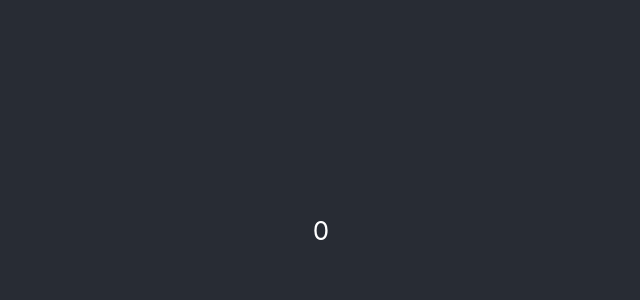
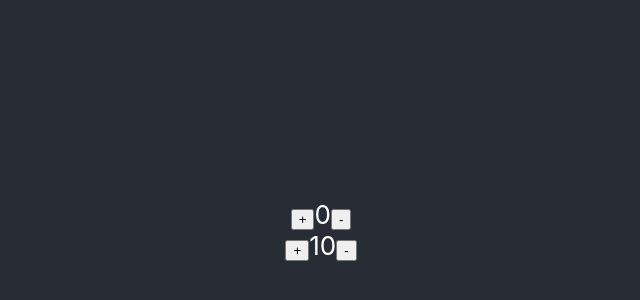
Before and after one commit to Lean788/primer-proyecto-react, a React (Create React App) app: page / in a window 1280 px wide. Shown: the part 170-470 px from the top of the page, without its empty margins (319-959 px from the left). Built offline with nearby package versions, Linux system fonts and the light colour scheme.

Commit message:
kata Counter increm-decrem

```diff
--- a/src/App.js
+++ b/src/App.js
@@ -2,6 +2,7 @@ import './App.css';
 import React from 'react';
 import Person from './components/Person';
 import Counter from './components/Counter';
+import Counter_kata from './components/Counter_kata';
 // const Saluda =  props => {
 //   console.log(props);
 //   return <h3>Hola {props.name} </h3>
@@ -23,7 +24,8 @@ function App() {
   return (
     <div className="App">
       <header className="App-header">
-          <Counter />
+          <Counter_kata initialValue={0} step={2}/>
+          <Counter_kata initialValue={10} step={5}/>
 
       </header>
     </div>
--- /dev/null
+++ b/src/components/Counter_kata.jsx
@@ -0,0 +1,29 @@
+import React, { Component } from 'react';
+
+class Counter_kata extends Component {
+    constructor(props){
+        super(props);
+        this.state={
+            counter:this.props.initialValue
+        }
+    }
+    increment = () => {
+        this.setState({counter:this.state.counter + this.props.step})
+    }
+    decrement = () => {
+        if(this.state.counter>0){
+            this.setState({counter:this.state.counter - this.props.step})
+        }
+    }
+    render(){
+        return (<div>
+            <button onClick={this.increment}>+</button>
+            <span>{this.state.counter}</span>
+            <button onClick={this.decrement}>-</button>
+
+        </div>
+        )
+    }
+}
+
+export default Counter_kata;
```
